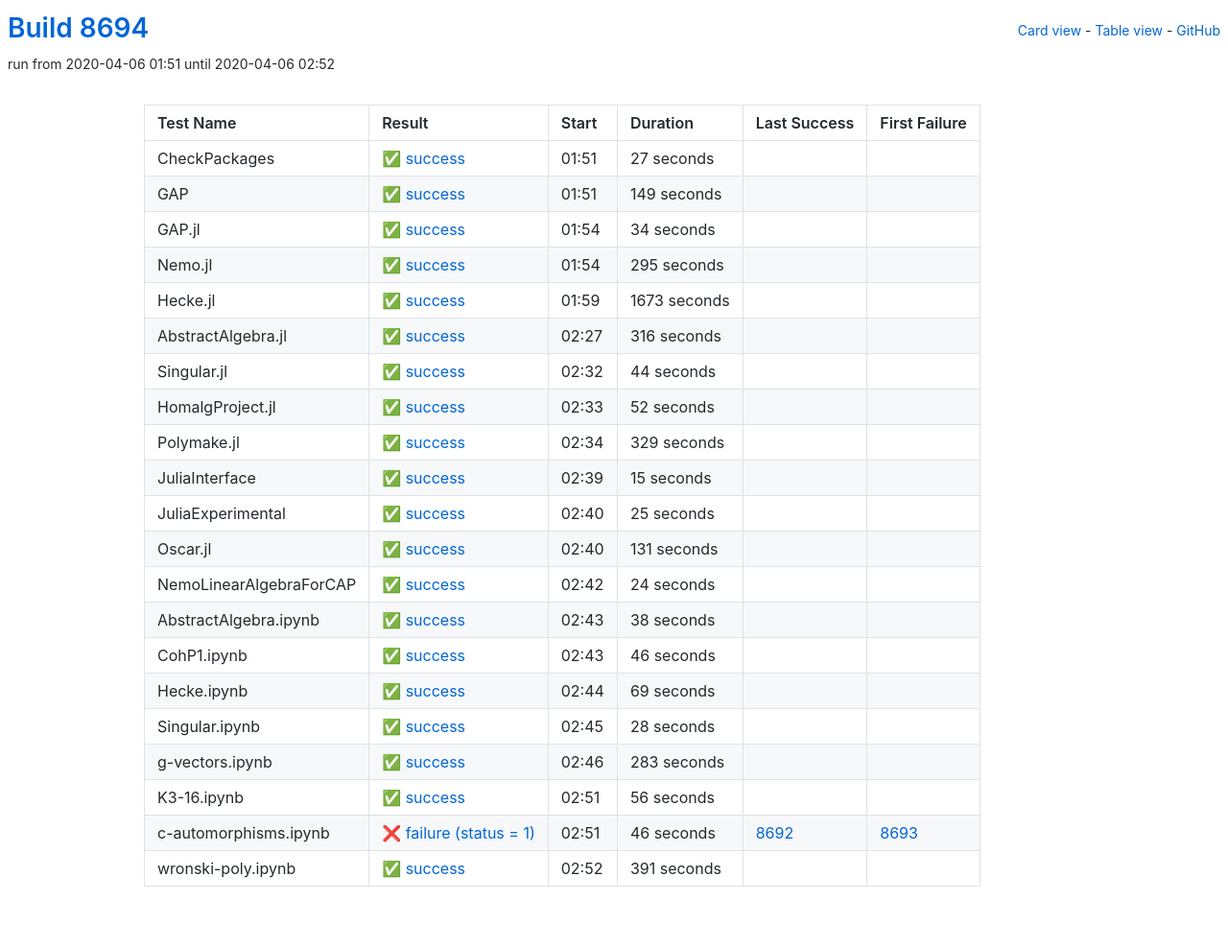
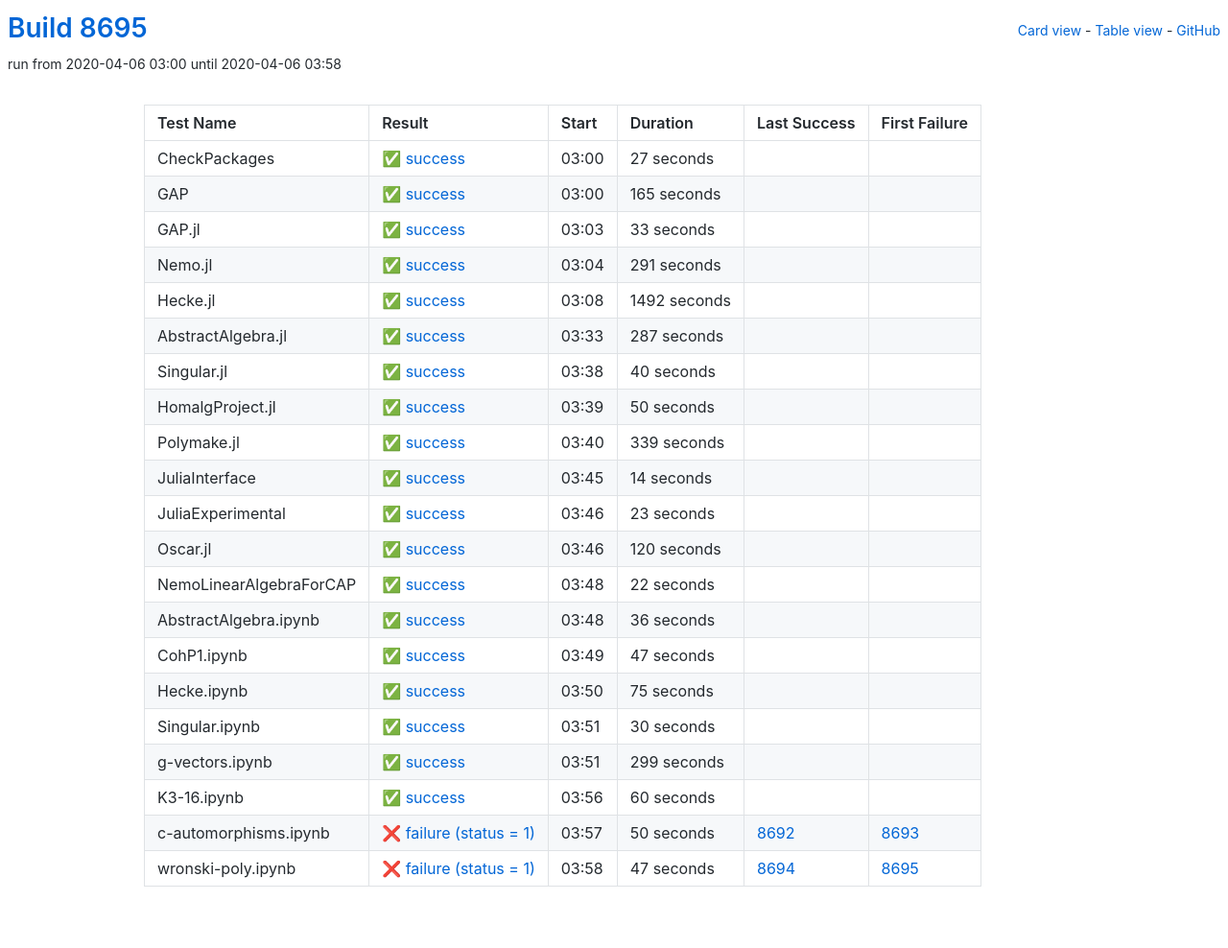
Before and after one commit to oscar-system/oscar-ci-status, a Jekyll site: the page built from table.html, in a window 1280 px wide. Shown: the whole page at 96% size. Built offline with Jekyll 4.4.1, drawn with Linux system fonts in a browser that asks for light colours.

Commit message:
Build 8695

```diff
--- a/_data/ci.yml
+++ b/_data/ci.yml
@@ -1,5 +1,5 @@
-build: 8694
-build_url: https://oscarci.mathematik.uni-kl.de/job/oscar/8694/
+build: 8695
+build_url: https://oscarci.mathematik.uni-kl.de/job/oscar/8695/
 job: oscar
 tests:
 - duration: 27
@@ -8,228 +8,228 @@ tests:
   first_failure_url: null
   last_success: false
   last_success_url: null
-  log: https://oscarci.mathematik.uni-kl.de/job/oscar/8694/artifact/logs/build-8694/CheckPackages.log
+  log: https://oscarci.mathematik.uni-kl.de/job/oscar/8695/artifact/logs/build-8695/CheckPackages.log
   name: CheckPackages
-  start: 2020-04-06 01:51
+  start: 2020-04-06 03:00
   status: success
   success: true
-- duration: 149
+- duration: 165
   exitcode: 0
   first_failure: false
   first_failure_url: null
   last_success: false
   last_success_url: null
-  log: https://oscarci.mathematik.uni-kl.de/job/oscar/8694/artifact/logs/build-8694/GAP.log
+  log: https://oscarci.mathematik.uni-kl.de/job/oscar/8695/artifact/logs/build-8695/GAP.log
   name: GAP
-  start: 2020-04-06 01:51
+  start: 2020-04-06 03:00
   status: success
   success: true
-- duration: 34
+- duration: 33
   exitcode: 0
   first_failure: false
   first_failure_url: null
   last_success: false
   last_success_url: null
-  log: https://oscarci.mathematik.uni-kl.de/job/oscar/8694/artifact/logs/build-8694/GAP.jl.log
+  log: https://oscarci.mathematik.uni-kl.de/job/oscar/8695/artifact/logs/build-8695/GAP.jl.log
   name: GAP.jl
-  start: 2020-04-06 01:54
+  start: 2020-04-06 03:03
   status: success
   success: true
-- duration: 295
+- duration: 291
   exitcode: 0
   first_failure: false
   first_failure_url: null
   last_success: false
   last_success_url: null
-  log: https://oscarci.mathematik.uni-kl.de/job/oscar/8694/artifact/logs/build-8694/Nemo.jl.log
+  log: https://oscarci.mathematik.uni-kl.de/job/oscar/8695/artifact/logs/build-8695/Nemo.jl.log
   name: Nemo.jl
-  start: 2020-04-06 01:54
+  start: 2020-04-06 03:04
   status: success
   success: true
-- duration: 1673
+- duration: 1492
   exitcode: 0
   first_failure: false
   first_failure_url: null
   last_success: false
   last_success_url: null
-  log: https://oscarci.mathematik.uni-kl.de/job/oscar/8694/artifact/logs/build-8694/Hecke.jl.log
+  log: https://oscarci.mathematik.uni-kl.de/job/oscar/8695/artifact/logs/build-8695/Hecke.jl.log
   name: Hecke.jl
-  start: 2020-04-06 01:59
+  start: 2020-04-06 03:08
   status: success
   success: true
-- duration: 316
+- duration: 287
   exitcode: 0
   first_failure: false
   first_failure_url: null
   last_success: false
   last_success_url: null
-  log: https://oscarci.mathematik.uni-kl.de/job/oscar/8694/artifact/logs/build-8694/AbstractAlgebra.jl.log
+  log: https://oscarci.mathematik.uni-kl.de/job/oscar/8695/artifact/logs/build-8695/AbstractAlgebra.jl.log
   name: AbstractAlgebra.jl
-  start: 2020-04-06 02:27
+  start: 2020-04-06 03:33
   status: success
   success: true
-- duration: 44
+- duration: 40
   exitcode: 0
   first_failure: false
   first_failure_url: null
   last_success: false
   last_success_url: null
-  log: https://oscarci.mathematik.uni-kl.de/job/oscar/8694/artifact/logs/build-8694/Singular.jl.log
+  log: https://oscarci.mathematik.uni-kl.de/job/oscar/8695/artifact/logs/build-8695/Singular.jl.log
   name: Singular.jl
-  start: 2020-04-06 02:32
+  start: 2020-04-06 03:38
   status: success
   success: true
-- duration: 52
+- duration: 50
   exitcode: 0
   first_failure: false
   first_failure_url: null
   last_success: false
   last_success_url: null
-  log: https://oscarci.mathematik.uni-kl.de/job/oscar/8694/artifact/logs/build-8694/HomalgProject.jl.log
+  log: https://oscarci.mathematik.uni-kl.de/job/oscar/8695/artifact/logs/build-8695/HomalgProject.jl.log
   name: HomalgProject.jl
-  start: 2020-04-06 02:33
+  start: 2020-04-06 03:39
   status: success
   success: true
-- duration: 329
+- duration: 339
   exitcode: 0
   first_failure: false
   first_failure_url: null
   last_success: false
   last_success_url: null
-  log: https://oscarci.mathematik.uni-kl.de/job/oscar/8694/artifact/logs/build-8694/Polymake.jl.log
+  log: https://oscarci.mathematik.uni-kl.de/job/oscar/8695/artifact/logs/build-8695/Polymake.jl.log
   name: Polymake.jl
-  start: 2020-04-06 02:34
+  start: 2020-04-06 03:40
   status: success
   success: true
-- duration: 15
+- duration: 14
   exitcode: 0
   first_failure: false
   first_failure_url: null
   last_success: false
   last_success_url: null
-  log: https://oscarci.mathematik.uni-kl.de/job/oscar/8694/artifact/logs/build-8694/JuliaInterface.log
+  log: https://oscarci.mathematik.uni-kl.de/job/oscar/8695/artifact/logs/build-8695/JuliaInterface.log
   name: JuliaInterface
-  start: 2020-04-06 02:39
+  start: 2020-04-06 03:45
   status: success
   success: true
-- duration: 25
+- duration: 23
   exitcode: 0
   first_failure: false
   first_failure_url: null
   last_success: false
   last_success_url: null
-  log: https://oscarci.mathematik.uni-kl.de/job/oscar/8694/artifact/logs/build-8694/JuliaExperimental.log
+  log: https://oscarci.mathematik.uni-kl.de/job/oscar/8695/artifact/logs/build-8695/JuliaExperimental.log
   name: JuliaExperimental
-  start: 2020-04-06 02:40
+  start: 2020-04-06 03:46
   status: success
   success: true
-- duration: 131
+- duration: 120
   exitcode: 0
   first_failure: false
   first_failure_url: null
   last_success: false
   last_success_url: null
-  log: https://oscarci.mathematik.uni-kl.de/job/oscar/8694/artifact/logs/build-8694/Oscar.jl.log
+  log: https://oscarci.mathematik.uni-kl.de/job/oscar/8695/artifact/logs/build-8695/Oscar.jl.log
   name: Oscar.jl
-  start: 2020-04-06 02:40
+  start: 2020-04-06 03:46
   status: success
   success: true
-- duration: 24
+- duration: 22
   exitcode: 0
   first_failure: false
   first_failure_url: null
   last_success: false
   last_success_url: null
-  log: https://oscarci.mathematik.uni-kl.de/job/oscar/8694/artifact/logs/build-8694/NemoLinearAlgebraForCAP.log
+  log: https://oscarci.mathematik.uni-kl.de/job/oscar/8695/artifact/logs/build-8695/NemoLinearAlgebraForCAP.log
   name: NemoLinearAlgebraForCAP
-  start: 2020-04-06 02:42
+  start: 2020-04-06 03:48
   status: success
   success: true
-- duration: 38
+- duration: 36
   exitcode: 0
   first_failure: false
   first_failure_url: null
   last_success: false
   last_success_url: null
-  log: https://oscarci.mathematik.uni-kl.de/job/oscar/8694/artifact/logs/build-8694/AbstractAlgebra.ipynb.log
+  log: https://oscarci.mathematik.uni-kl.de/job/oscar/8695/artifact/logs/build-8695/AbstractAlgebra.ipynb.log
   name: AbstractAlgebra.ipynb
-  start: 2020-04-06 02:43
+  start: 2020-04-06 03:48
   status: success
   success: true
-- duration: 46
+- duration: 47
   exitcode: 0
   first_failure: false
   first_failure_url: null
   last_success: false
   last_success_url: null
-  log: https://oscarci.mathematik.uni-kl.de/job/oscar/8694/artifact/logs/build-8694/CohP1.ipynb.log
+  log: https://oscarci.mathematik.uni-kl.de/job/oscar/8695/artifact/logs/build-8695/CohP1.ipynb.log
   name: CohP1.ipynb
-  start: 2020-04-06 02:43
+  start: 2020-04-06 03:49
   status: success
   success: true
-- duration: 69
+- duration: 75
   exitcode: 0
   first_failure: false
   first_failure_url: null
   last_success: false
   last_success_url: null
-  log: https://oscarci.mathematik.uni-kl.de/job/oscar/8694/artifact/logs/build-8694/Hecke.ipynb.log
+  log: https://oscarci.mathematik.uni-kl.de/job/oscar/8695/artifact/logs/build-8695/Hecke.ipynb.log
   name: Hecke.ipynb
-  start: 2020-04-06 02:44
+  start: 2020-04-06 03:50
   status: success
   success: true
-- duration: 28
+- duration: 30
   exitcode: 0
   first_failure: false
   first_failure_url: null
   last_success: false
   last_success_url: null
-  log: https://oscarci.mathematik.uni-kl.de/job/oscar/8694/artifact/logs/build-8694/Singular.ipynb.log
+  log: https://oscarci.mathematik.uni-kl.de/job/oscar/8695/artifact/logs/build-8695/Singular.ipynb.log
   name: Singular.ipynb
-  start: 2020-04-06 02:45
+  start: 2020-04-06 03:51
   status: success
   success: true
-- duration: 283
+- duration: 299
   exitcode: 0
   first_failure: false
   first_failure_url: null
   last_success: false
   last_success_url: null
-  log: https://oscarci.mathematik.uni-kl.de/job/oscar/8694/artifact/logs/build-8694/g-vectors.ipynb.log
+  log: https://oscarci.mathematik.uni-kl.de/job/oscar/8695/artifact/logs/build-8695/g-vectors.ipynb.log
   name: g-vectors.ipynb
-  start: 2020-04-06 02:46
+  start: 2020-04-06 03:51
   status: success
   success: true
-- duration: 56
+- duration: 60
   exitcode: 0
   first_failure: false
   first_failure_url: null
   last_success: false
   last_success_url: null
-  log: https://oscarci.mathematik.uni-kl.de/job/oscar/8694/artifact/logs/build-8694/K3-16.ipynb.log
+  log: https://oscarci.mathematik.uni-kl.de/job/oscar/8695/artifact/logs/build-8695/K3-16.ipynb.log
   name: K3-16.ipynb
-  start: 2020-04-06 02:51
+  start: 2020-04-06 03:56
   status: success
   success: true
-- duration: 46
+- duration: 50
   exitcode: 1
   first_failure: 8693
   first_failure_url: https://oscarci.mathematik.uni-kl.de/job/oscar/8693/
   last_success: 8692
   last_success_url: https://oscarci.mathematik.uni-kl.de/job/oscar/8692/
-  log: https://oscarci.mathematik.uni-kl.de/job/oscar/8694/artifact/logs/build-8694/c-automorphisms.ipynb.log
+  log: https://oscarci.mathematik.uni-kl.de/job/oscar/8695/artifact/logs/build-8695/c-automorphisms.ipynb.log
   name: c-automorphisms.ipynb
-  start: 2020-04-06 02:51
+  start: 2020-04-06 03:57
   status: failure
   success: false
-- duration: 391
-  exitcode: 0
-  first_failure: false
-  first_failure_url: null
-  last_success: false
-  last_success_url: null
-  log: https://oscarci.mathematik.uni-kl.de/job/oscar/8694/artifact/logs/build-8694/wronski-poly.ipynb.log
+- duration: 47
+  exitcode: 1
+  first_failure: 8695
+  first_failure_url: https://oscarci.mathematik.uni-kl.de/job/oscar/8695/
+  last_success: 8694
+  last_success_url: https://oscarci.mathematik.uni-kl.de/job/oscar/8694/
+  log: https://oscarci.mathematik.uni-kl.de/job/oscar/8695/artifact/logs/build-8695/wronski-poly.ipynb.log
   name: wronski-poly.ipynb
-  start: 2020-04-06 02:52
-  status: success
-  success: true
+  start: 2020-04-06 03:58
+  status: failure
+  success: false
```
Also changed, not shown: README.md.
